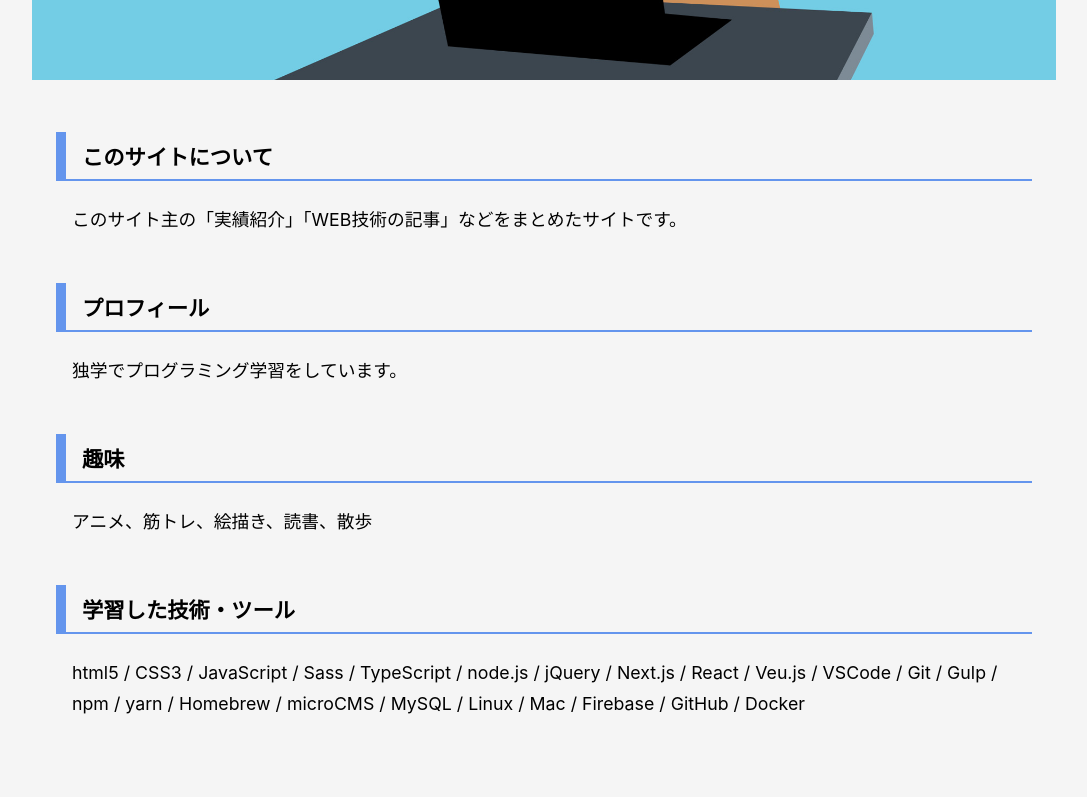
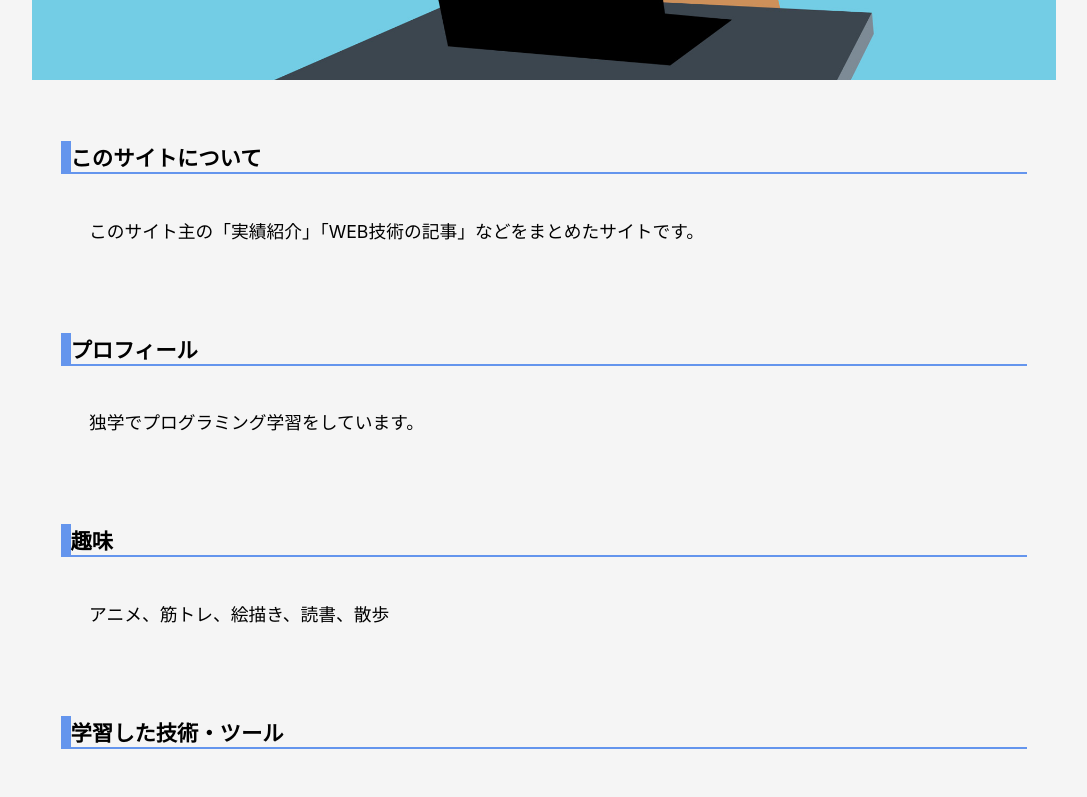
Before and after one commit to kakuta0915/kakuta-tech-blog, a Next.js app: page /about in a window 1280 px wide. Shown: the part 820-1617 px from the top of the page, without its empty margins (96-1183 px from the left). Built offline with nearby package versions, Linux system fonts and the light colour scheme; no server answers.

Commit message:
💄 profileコンポーネントのレイアウト変更

```diff
--- a/src/components/profile/profile.jsx
+++ b/src/components/profile/profile.jsx
@@ -3,21 +3,19 @@ import styles from './profile.module.css'
 export default function Profile() {
   return (
     <div className={styles.profile}>
-      <h3 className={styles.profileTitle}>このサイトについて</h3>
-      <p className={styles.profileText}>
+      <h3>このサイトについて</h3>
+      <p>
         このサイト主の「実績紹介」「WEB技術の記事」などをまとめたサイトです。
       </p>
 
-      <h3 className={styles.profileTitle}>プロフィール</h3>
-      <p className={styles.profileText}>
-        独学でプログラミング学習をしています。
-      </p>
+      <h3>プロフィール</h3>
+      <p>独学でプログラミング学習をしています。</p>
 
-      <h3 className={styles.profileTitle}>趣味</h3>
-      <p className={styles.profileText}>アニメ、筋トレ、絵描き、読書、散歩</p>
+      <h3>趣味</h3>
+      <p>アニメ、筋トレ、絵描き、読書、散歩</p>
 
-      <h3 className={styles.profileTitle}>学習した技術・ツール</h3>
-      <p className={styles.profileText}>
+      <h3>学習した技術・ツール</h3>
+      <p>
         html5 / CSS3 / JavaScript / Sass / TypeScript / node.js / jQuery /
         Next.js / React / Veu.js / VSCode / Git / Gulp / npm / yarn / Homebrew /
         microCMS / MySQL / Linux / Mac / Firebase / GitHub / Docker
--- a/src/components/profile/profile.module.css
+++ b/src/components/profile/profile.module.css
@@ -1,24 +1,15 @@
 .profile {
-  margin: 2rem 1rem 4rem;
+  margin: var(--space-md) var(--space-xs);
 }
 
-.profileTitle {
-  margin-bottom: 1.5rem;
-  padding: 0.5rem 0 0.5rem 1rem;
+.profile > h3 {
+  margin-bottom: var(--space-sm);
+  padding: calc(var(--space-xxs) * 0.5) 0 calc(var(--space-xxs) * 0.5)
+    var(--space-xxs);
   border-bottom: 2px solid var(--blue);
   border-left: 10px solid var(--blue);
 }
 
-.profileText {
-  margin: 0 0.5rem 3rem;
+.profile > p {
+  padding: 0 0 var(--space-lg) var(--space-xs);
 }
-
-@media (min-width: 768px) {
-  .profile {
-    margin: 3rem 1.5rem 7rem;
-  }
-
-  .profileText {
-    margin: 0 1rem 3rem;
-  }
-}
```
